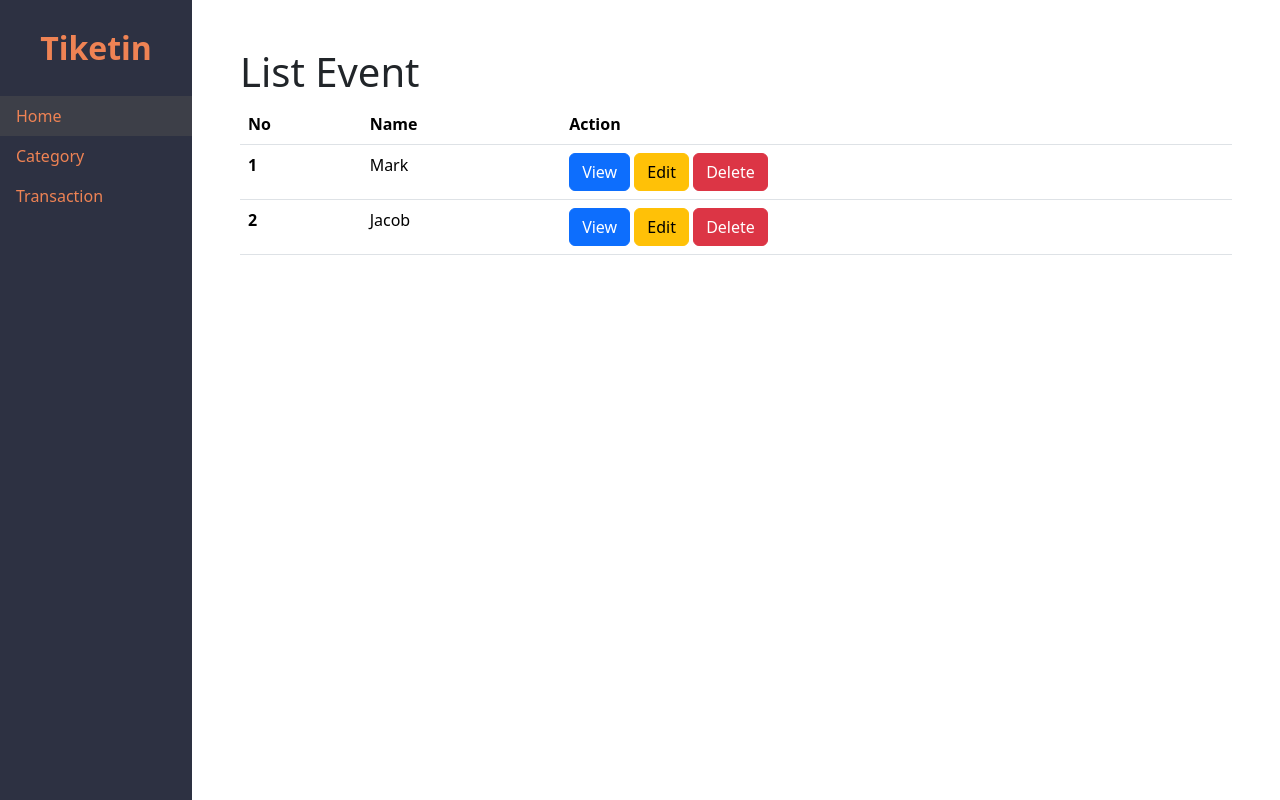
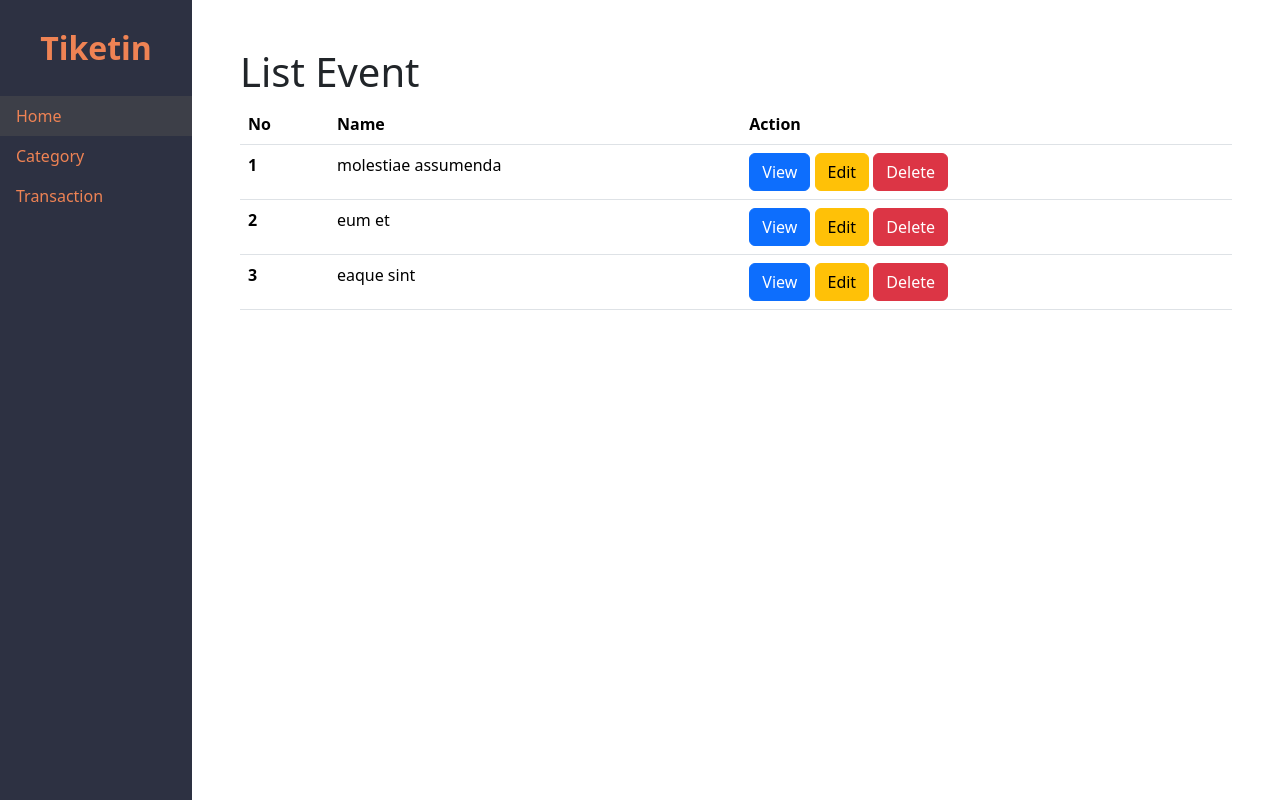
Before and after one commit to Gerzi40/JualanTiket, a Laravel app: page /admin/home in a window 1280 px wide. Run offline with Laravel 12, Linux system fonts and the light colour scheme; a user stored in the database is signed in; data comes from the database, SQL or seed files in the repository.

Commit message:
connect admin home with database

```diff
--- a/app/Http/Controllers/AdminController.php
+++ b/app/Http/Controllers/AdminController.php
@@ -2,13 +2,15 @@
 
 namespace App\Http\Controllers;
 
+use App\Models\Event;
 use Illuminate\Http\Request;
 
 class AdminController extends Controller
 {
     public function index()
     {
-        return view('page.admin.home');
+        $events = Event::get();
+        return view('page.admin.home', compact('events'));
     }
 
     public function category()
--- a/resources/views/page/admin/home.blade.php
+++ b/resources/views/page/admin/home.blade.php
@@ -40,24 +40,17 @@
                 </tr>
             </thead>
             <tbody>
+                @foreach ($events as $event)
                     <tr style="background-color: black">
-                    <th scope="row">1</th>
-                    <td>Mark</td>
+                        <th scope="row">{{ $loop->iteration }}</th>
+                        <td>{{ $event->name }}</td>
                         <td>
                             <button class="btn btn-primary">View</button>
                             <button class="btn btn-warning">Edit</button>
                             <button class="btn btn-danger">Delete</button>
                         </td>
                     </tr>
-                <tr>
-                    <th scope="row">2</th>
-                    <td>Jacob</td>
-                    <td>
-                        <button class="btn btn-primary">View</button>
-                        <button class="btn btn-warning">Edit</button>
-                        <button class="btn btn-danger">Delete</button>
-                    </td>
-                </tr>
+                @endforeach
             </tbody>
         </table>
     </div>
```
Lines whose indentation alone changed are shown as unchanged.
